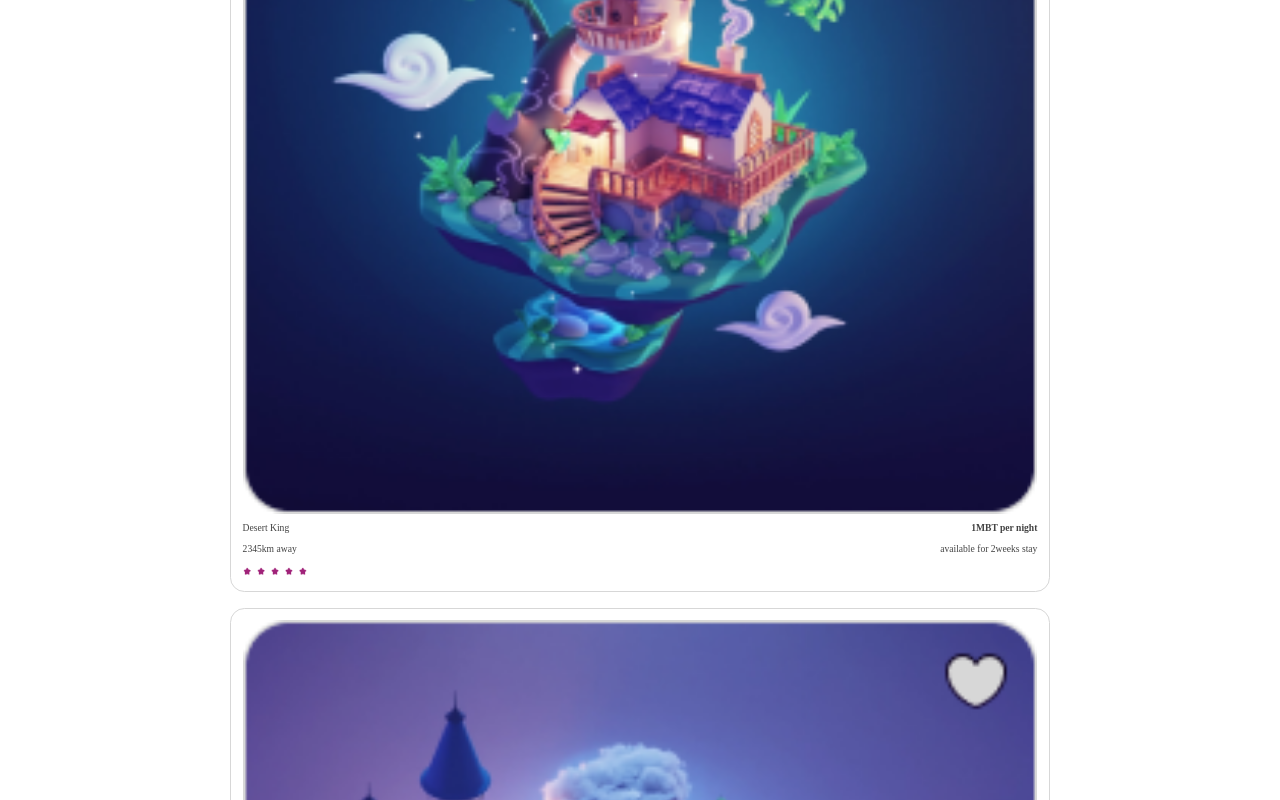
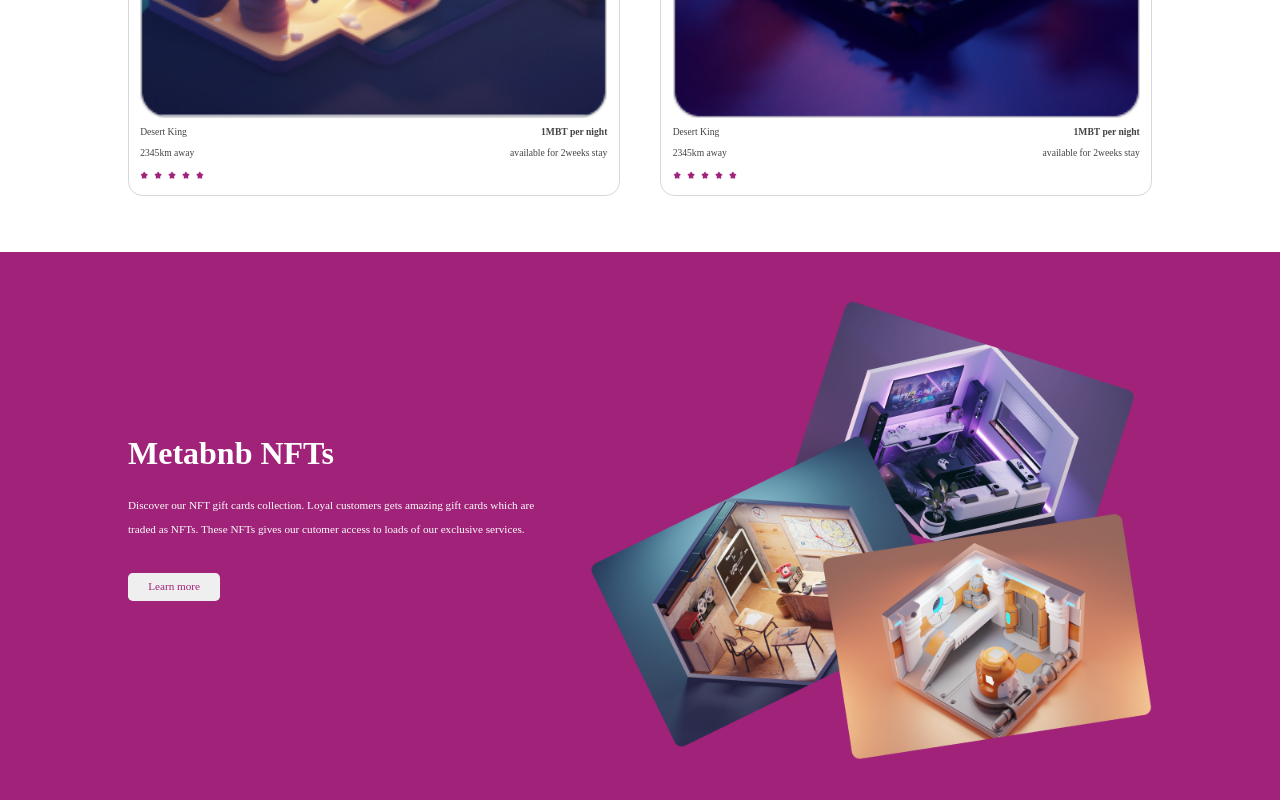
Before and after one commit to Chisquare7/meta-bnb-web, a React (Create React App) app: page / in a window 1280 px wide. Shown: the part 2816-3616 px from the top of the page. Built offline with nearby package versions, Linux system fonts and the light colour scheme; a web font is replaced by a local one.

Commit message:
feat: Add media query for layout three of Home Page at min-width of 768px

```diff
--- a/src/App.css
+++ b/src/App.css
@@ -529,6 +529,16 @@ h1, h2, h3, h4, h5, h6, p, input, span, ul, li, Link, button {
   margin-top: 4em;
 }
 
+  /* Styling of layout two section */
+
+  .place__container .place__boxes {
+    display: flex;
+    flex-direction: column;
+    flex: 0 1 48%;
+    width: unset;
+    margin-bottom: 1.5em;
+  }
+
 }
 
 @media (min-width: 768px) {
@@ -585,6 +595,69 @@ h1, h2, h3, h4, h5, h6, p, input, span, ul, li, Link, button {
     border-radius: 0;
     border-top-right-radius: .3rem;
     border-bottom-right-radius: .3rem;
+  }
+
+
+  /* Styling of the Layout two section */
+
+  .place__container {
+    margin-top: 2em;
+    display: flex;
+    justify-content: space-between;
+    flex-direction: row;
+    flex-wrap: wrap;
+  }
+
+  .place__container .place__boxes {
+    display: flex;
+    flex-direction: column;
+    flex: 0 1 48%;
+    width: unset;
+    margin-bottom: 1.5em;
+  }
+
+  /* Styling of the Layout three section */
+
+  .layout__three {
+    background: #A02279;
+    padding: 3em 0;
+  }
+
+  .layout__three-flex {
+    display: flex;
+    justify-content: space-between;
+    align-items: center;
+  }
+
+  .layout__three-right {
+    margin: 0;
+    width: 55%;
+    text-align: unset;
+  }
+
+  .layout__three-left {
+    width: 40%;
+  }
+
+  .layout__three .layout__three-left .layout__three-headings {
+    text-align: unset;
+  }
+
+  .layout__three .layout__three-left .layout__three-text {
+    margin: 1em 0;
+    width: unset;
+    text-align: unset;
+  }
+
+  .btn__content {
+    margin: 2em 0 0;
+    width: unset;
+  }
+
+  .layout__three .layout__three-left .layout__three-btn {
+    padding: .5em 1.8em;
+    width: unset;
+    margin-bottom: 3em;
   }
 }
 
```
